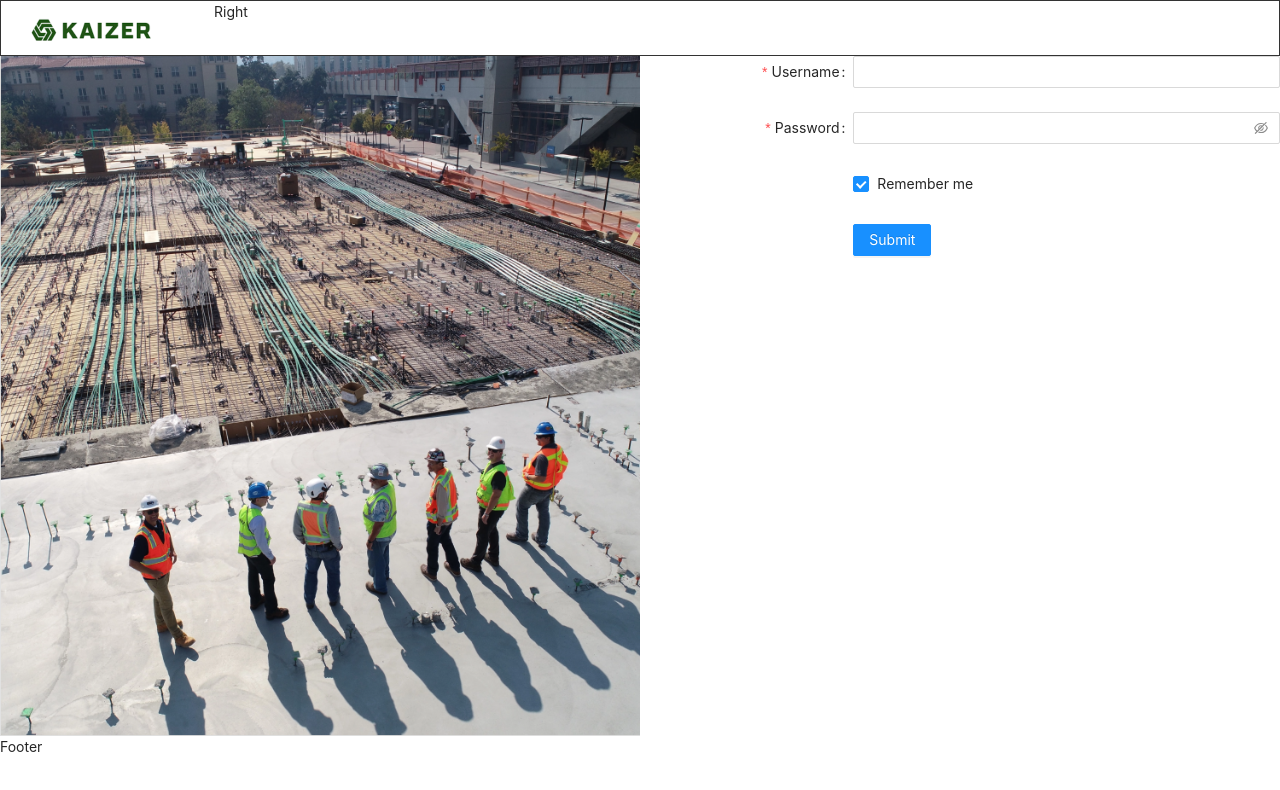
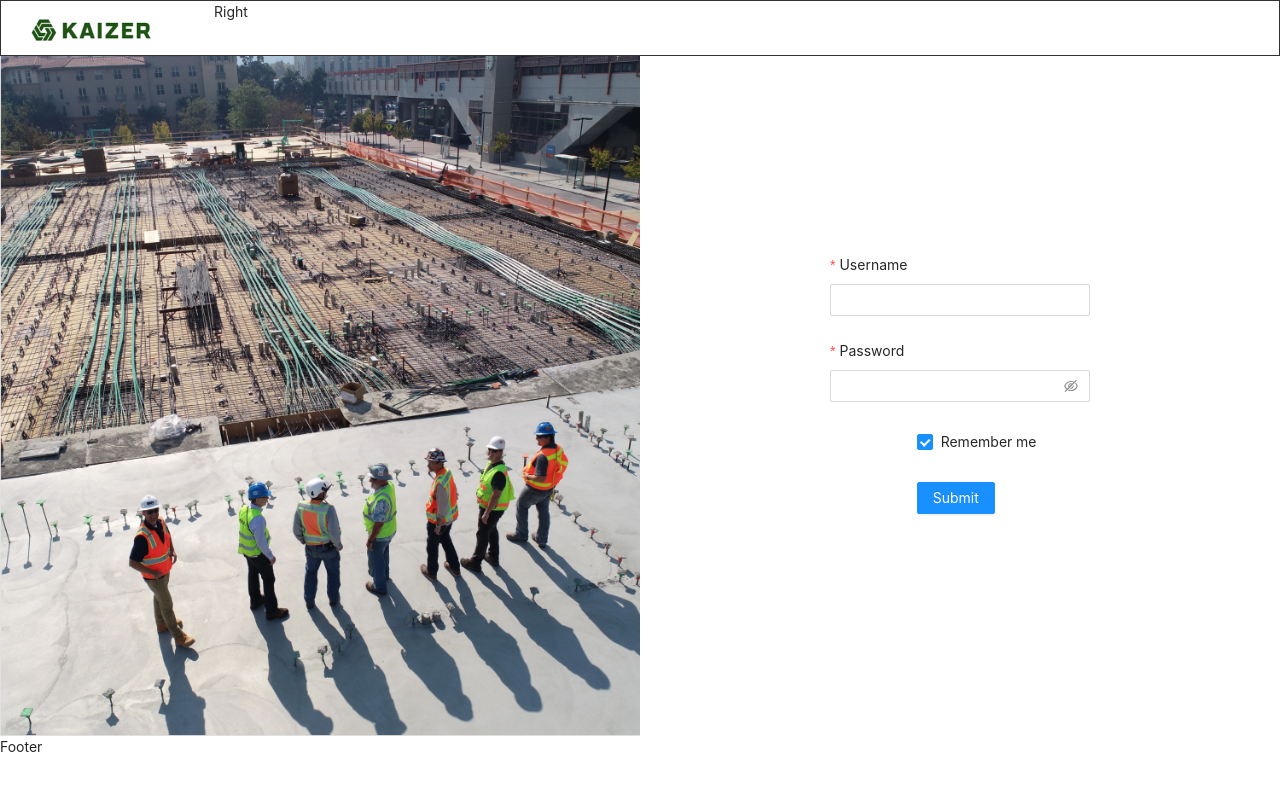
Before and after one commit to sauravk-drupalchamp/kaizer-pwa, a React (Create React App) app: page / in a window 1280 px wide. Shown: the top 790 px of the page. Built offline with nearby package versions, Linux system fonts and the light colour scheme.

Commit message:
Adding Changes

```diff
--- a/src/components/Homepage/Homepage.css
+++ b/src/components/Homepage/Homepage.css
@@ -1,3 +1,9 @@
 .ant-col.homepage-banner.ant-col-xs-24.ant-col-sm-24.ant-col-md-24.ant-col-lg-12 img {
     width: 100%;
 }
+
+.ant-col.form-wrapper.ant-col-xs-24.ant-col-sm-24.ant-col-md-24.ant-col-lg-12 {
+    display: flex;
+    justify-content: center;
+    align-items: center;
+}
--- a/src/components/Homepage/Homepage.jsx
+++ b/src/components/Homepage/Homepage.jsx
@@ -18,15 +18,11 @@ const Homepage = () => {
     <Col xs={24} sm={24} md={24} lg={12} className='homepage-banner'>
       <img src={bannerImage} alt="homepage-banner" />
     </Col>
-    <Col xs={24} sm={24} md={24} lg={12}>
+    <Col xs={24} sm={24} md={24} lg={12} className='form-wrapper'>
     <Form
       name="basic"
-      labelCol={{
-        span: 8,
-      }}
-      wrapperCol={{
-        span: 16,
-      }}
+      layout="vertical"
+
       initialValues={{
         remember: true,
       }}
```
